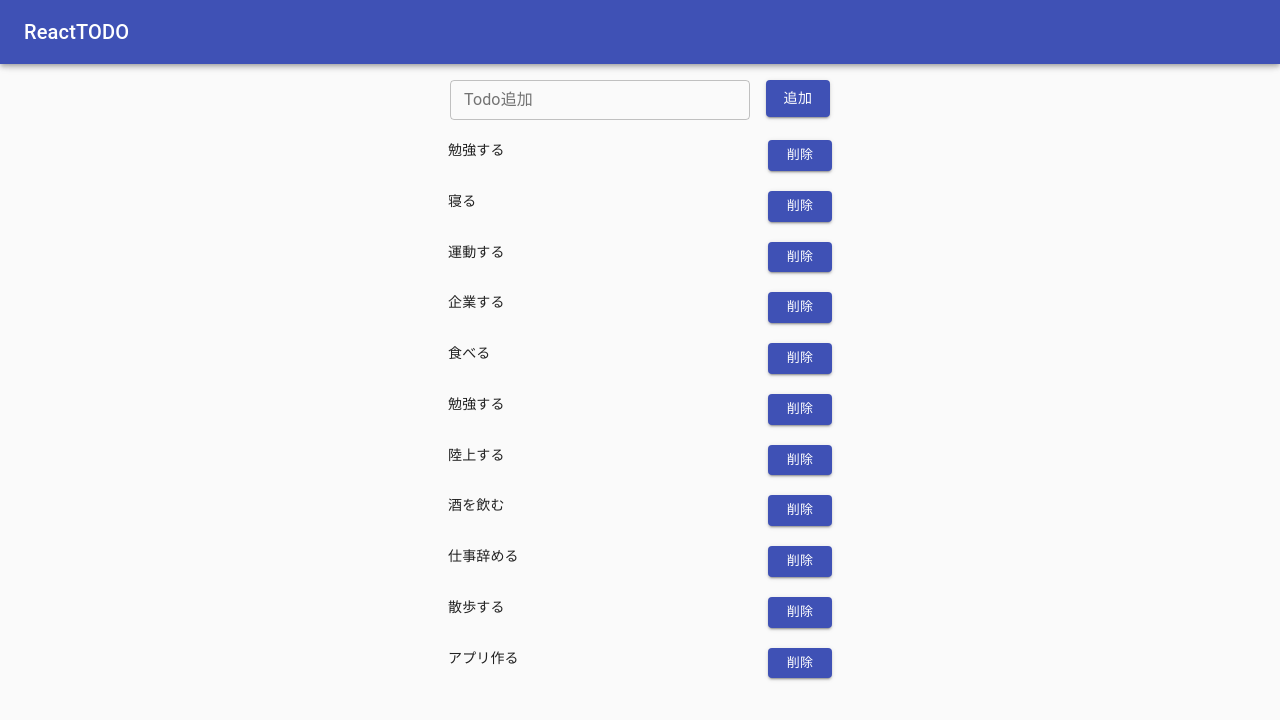
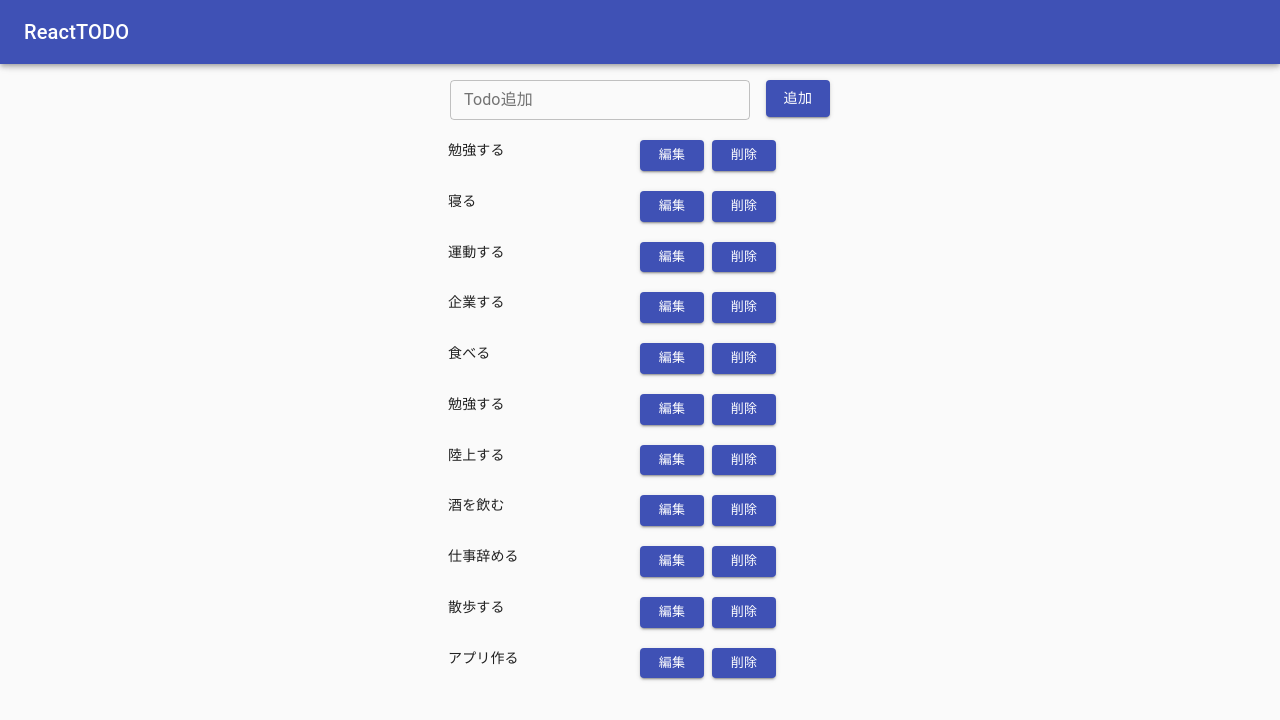
Before and after one commit to shogo4131/React-TypeScript-Todo, a React (Create React App) app in the folder react-ts-app/: page / in a window 1280 px wide. Shown: the top 720 px of the page. Built offline with nearby package versions, Linux system fonts and the light colour scheme.

Commit message:
削除ダイアログ作成

```diff
--- a/react-ts-app/package.json
+++ b/react-ts-app/package.json
@@ -4,6 +4,7 @@
   "private": true,
   "dependencies": {
     "@material-ui/core": "^4.11.3",
+    "@material-ui/icons": "^4.11.2",
     "@testing-library/jest-dom": "^5.11.4",
     "@testing-library/react": "^11.1.0",
     "@testing-library/user-event": "^12.1.10",
--- /dev/null
+++ b/react-ts-app/src/components/Dialog/DeleteDialog.tsx
@@ -0,0 +1,59 @@
+import React from 'react';
+import { makeStyles, createStyles, Theme } from '@material-ui/core/styles';
+import {
+  Dialog,
+  DialogTitle,
+  IconButton,
+  DialogContent,
+  Typography,
+  DialogActions,
+  Button,
+} from '@material-ui/core';
+import CloseIcon from '@material-ui/icons/Close';
+import { DIALOG_TITLE_COLOR } from '../../constants/commonStyle';
+
+interface DialogProps {
+  open: boolean;
+  clickClose: () => void;
+}
+
+const useStyles = makeStyles((theme: Theme) =>
+  createStyles({
+    title: {
+      backgroundColor: DIALOG_TITLE_COLOR,
+      color: 'white',
+    },
+    closeButton: {
+      position: 'absolute',
+      right: theme.spacing(0.5),
+      top: theme.spacing(0.5),
+    },
+  })
+);
+
+const DeleteDialog: React.VFC<DialogProps> = React.memo(
+  ({ open, clickClose }) => {
+    const classes = useStyles();
+
+    return (
+      <Dialog open={open}>
+        <DialogTitle className={classes.title}>
+          <Typography>削除確認</Typography>
+          <IconButton className={classes.closeButton} onClick={clickClose}>
+            <CloseIcon />
+          </IconButton>
+        </DialogTitle>
+        <DialogContent dividers>
+          <Typography>本当にこのTodoを削除しますか？</Typography>
+        </DialogContent>
+        <DialogActions>
+          <Button variant="contained" color="primary" size="small">
+            削除
+          </Button>
+        </DialogActions>
+      </Dialog>
+    );
+  }
+);
+
+export default DeleteDialog;
--- /dev/null
+++ b/react-ts-app/src/components/Dialog/index.ts
@@ -0,0 +1 @@
+export { default as DeleteDialog } from './DeleteDialog';
--- a/react-ts-app/src/components/Todo/Todo.tsx
+++ b/react-ts-app/src/components/Todo/Todo.tsx
@@ -1,9 +1,12 @@
-import React, { useState, useEffect } from 'react';
+import React, { useState, useEffect, useCallback } from 'react';
 import { Box, Grid } from '@material-ui/core';
 import { TodoItems, TodoInput } from './index';
+import { DeleteDialog } from '../Dialog/index';
+import { TodoList } from '../../types/Type';
 
 const Todo: React.VFC = () => {
-  const [todo, setTodo] = useState([]);
+  const [open, setOpen] = useState(false);
+  const [todo, setTodo] = useState<TodoList[]>([]);
 
   useEffect(() => {
     const response = require('../../dummyData/todo.json');
@@ -11,14 +14,25 @@ const Todo: React.VFC = () => {
     setTodo(response);
   }, []);
 
+  /* 削除ボタン押下 */
+  const clickOpenButton = useCallback(() => setOpen(true), []);
+
+  /* ×ボタン押下 */
+  const clickCloseButton = useCallback(() => setOpen(false), []);
+
   return (
     <>
       <Box mt={10}>
         <TodoInput />
-        {todo.map((todoItem, index) => (
-          <TodoItems todoItems={todoItem} key={index} />
+        {todo.map((todoItem: TodoList) => (
+          <TodoItems
+            todoItems={todoItem}
+            clickOpen={clickOpenButton}
+            key={todoItem.id}
+          />
         ))}
       </Box>
+      <DeleteDialog open={open} clickClose={clickCloseButton} />
     </>
   );
 };
--- a/react-ts-app/src/components/Todo/TodoItems.tsx
+++ b/react-ts-app/src/components/Todo/TodoItems.tsx
@@ -1,40 +1,56 @@
 import React from 'react';
 import { Grid, Button } from '@material-ui/core';
 import { createStyles, makeStyles, Theme } from '@material-ui/core/styles';
-import { Todo } from '../../types/Type';
+import { TodoList } from '../../types/Type';
 
 interface TodoListProps {
-  todoItems: Todo;
+  todoItems: TodoList;
+  clickOpen: () => void;
 }
 
 const useStyles = makeStyles((theme: Theme) =>
   createStyles({
-    container: {
+    root: {
       width: '30%',
       margin: '20px auto',
     },
-    flex: {
+    item: {
       flex: 1,
     },
   })
 );
 
-const TodoItems: React.VFC<TodoListProps> = ({ todoItems }) => {
+const TodoItems: React.VFC<TodoListProps> = React.memo(
+  ({ todoItems, clickOpen }) => {
     const classes = useStyles();
+
     return (
-    <Grid container className={classes.container}>
-      <Grid item className={classes.flex}>
+      <Grid container className={classes.root}>
+        <Grid item className={classes.item}>
           {todoItems.todo}
         </Grid>
+        <Grid item className={classes.item}>
+          <Grid container spacing={1}>
             <Grid item>
-        <Grid item className={classes.flex}>
               <Button variant="contained" color="primary" size="small">
+                編集
+              </Button>
+            </Grid>
+            <Grid item>
+              <Button
+                variant="contained"
+                color="primary"
+                size="small"
+                onClick={clickOpen}
+              >
                 削除
               </Button>
             </Grid>
           </Grid>
         </Grid>
+      </Grid>
     );
-};
+  }
+);
 
 export default TodoItems;
--- /dev/null
+++ b/react-ts-app/src/constants/commonStyle.ts
@@ -0,0 +1,3 @@
+import indigo from '@material-ui/core/colors/indigo';
+
+export const DIALOG_TITLE_COLOR = indigo[500];
--- a/react-ts-app/src/types/Type.ts
+++ b/react-ts-app/src/types/Type.ts
@@ -1,4 +1,4 @@
-export interface Todo {
+export interface TodoList {
   id: number;
   todo: string;
 }
```
Also changed, not shown: 1 other file (tests, documents, lock files or other folders). Lines whose indentation alone changed are shown as unchanged.
